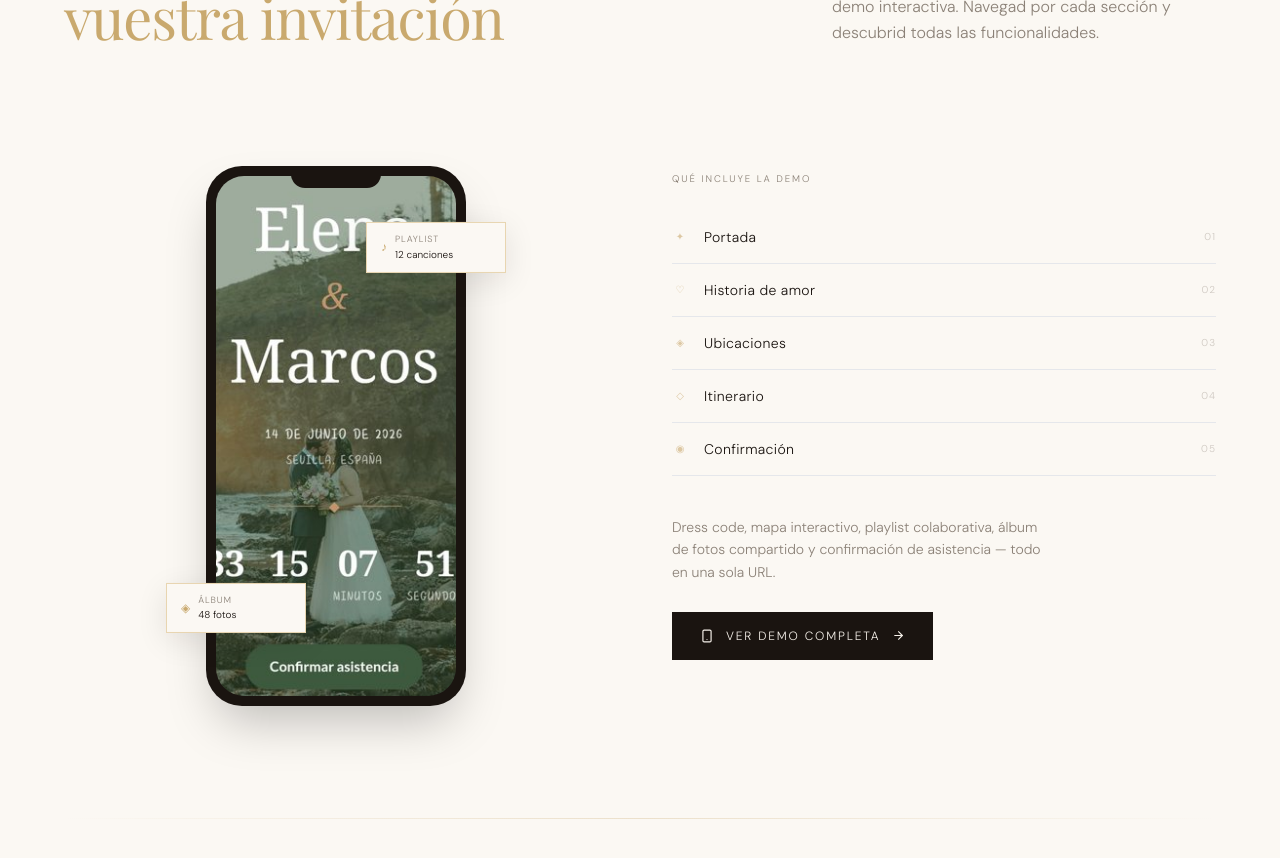
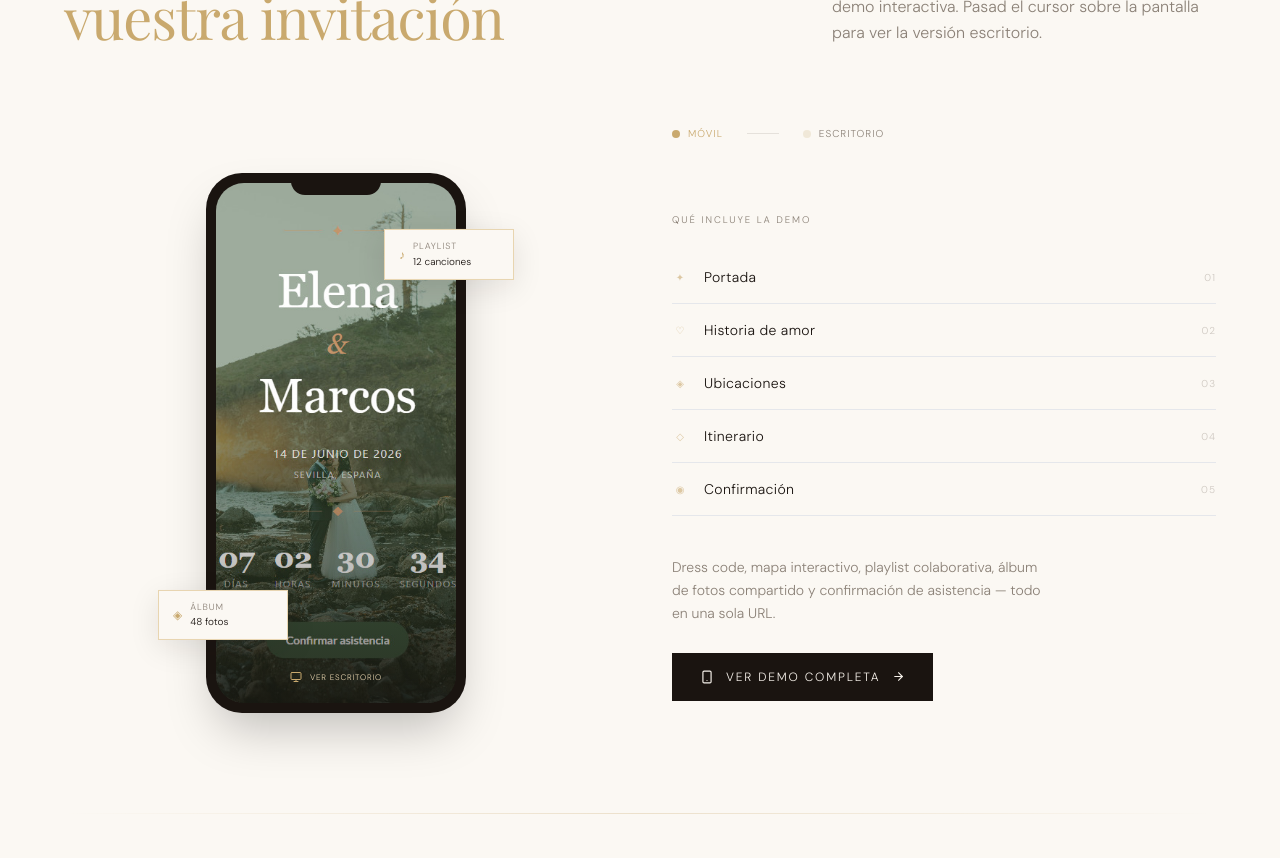
Before and after one commit to Ispaluan84/wedclick, a React (Vite) app in the folder client/: page / in a window 1280 px wide. Shown: the part 3320-4178 px from the top of the page. Built offline with nearby package versions, Linux system fonts and the light colour scheme; a web font is replaced by a local one.

Commit message:
Ajustes de diseño y visualización

```diff
--- a/client/src/components/sections/DemoPreview.jsx
+++ b/client/src/components/sections/DemoPreview.jsx
@@ -1,5 +1,6 @@
-import { motion } from 'framer-motion'
-import { ArrowRight, Smartphone } from 'lucide-react'
+import { useState } from 'react'
+import { motion, AnimatePresence } from 'framer-motion'
+import { ArrowRight, Smartphone, Monitor } from 'lucide-react'
 
 const fadeUp = (delay = 0) => ({
   initial:     { opacity: 0, y: 30 },
@@ -17,6 +18,8 @@ const miniaturas = [
 ]
 
 function DemoPreview() {
+  const [isDesktop, setIsDesktop] = useState(false)
+
   return (
     <section id="demo" className="bg-paper py-28 px-6 overflow-hidden">
 
@@ -40,7 +43,7 @@ function DemoPreview() {
             </h2>
             <p className="font-sans font-light text-warm-gray text-base leading-relaxed max-w-sm md:ml-auto">
               Explorad la invitación de Elena & Marcos, nuestra demo interactiva.
-              Navegad por cada sección y descubrid todas las funcionalidades.
+              Pasad el cursor sobre la pantalla para ver la versión escritorio.
             </p>
           </div>
         </motion.div>
@@ -48,7 +51,7 @@ function DemoPreview() {
         {/* Layout principal */}
         <div className="grid lg:grid-cols-2 gap-16 items-center">
 
-          {/* — Columna izquierda: mockup — */}
+          {/* — Columna izquierda: mockup interactivo — */}
           <motion.div
             initial={{ opacity: 0, x: -40 }}
             whileInView={{ opacity: 1, x: 0 }}
@@ -56,61 +59,67 @@ function DemoPreview() {
             transition={{ duration: 0.9, ease: 'easeOut' }}
             className="flex justify-center pt-10"
           >
-            <div className="relative">
+            {/* Contenedor con tamaño fijo para que el layout no salte */}
+            <div className="relative" style={{ height: '520px', width: '300px' }}>
 
-              {/* Teléfono — sin border-radius exagerado, geométrico */}
+              {/* — Vista MÓVIL — teléfono */}
+              <motion.div
+                animate={{
+                  opacity: isDesktop ? 0 : 1,
+                  scale:   isDesktop ? 0.92 : 1,
+                  y:       isDesktop ? 10 : 0,
+                }}
+                transition={{ duration: 0.45, ease: 'easeInOut' }}
+                className="absolute inset-0 flex justify-center"
+                style={{ pointerEvents: isDesktop ? 'none' : 'auto' }}
+              >
+                {/* Teléfono */}
                 <div
-                className="relative shadow-2xl w-[260px]"
+                  className="relative shadow-2xl cursor-pointer"
                   style={{
                     background: '#1A1410',
                     borderRadius: '2.25rem',
                     padding: '10px',
+                    width: '260px',
+                    alignSelf: 'flex-start',
                   }}
+                  onMouseEnter={() => setIsDesktop(true)}
                 >
                   {/* Notch */}
                   <div
                     className="absolute top-0 left-1/2 -translate-x-1/2 z-10"
                     style={{
-                    width: '90px',
-                    height: '22px',
+                      width: '90px', height: '22px',
                       background: '#1A1410',
                       borderBottomLeftRadius: '14px',
                       borderBottomRightRadius: '14px',
                     }}
                   />
-                {/* Pantalla */}
+                  {/* Pantalla móvil */}
                   <div
-                  className="relative overflow-hidden bg-cream"
+                    className="relative overflow-hidden"
+                    style={{ borderRadius: '1.75rem', aspectRatio: '9/19.5' }}
+                  >
+                    <img
+                      src="/screenshots/demo-mobile.jpg"
+                      alt="Demo móvil Elena & Marcos"
+                      className="w-full h-full object-cover object-top"
+                    />
+                    {/* Hint hover */}
+                    <div
+                      className="absolute inset-0 flex items-end justify-center pb-5"
                       style={{
-                    borderRadius: '1.75rem',
-                    aspectRatio: '9/19.5',
+                        background: 'linear-gradient(to top, rgba(26,20,16,0.55) 0%, transparent 50%)',
                       }}
                     >
-                  <img
-                    src="/screenshots/demo-portada.jpg"
-                    alt="Demo Elena & Marcos"
-                    className="w-full h-full object-cover"
-                    onError={(e) => {
-                      e.target.style.display = 'none'
-                      // Mostrar el fallback cuando la imagen falla
-                      e.target.nextElementSibling.style.display = 'flex'
-                    }}
-                  />
-                  {/* Fallback — solo visible si la imagen no carga */}
-                  <div
-                    className="absolute inset-0 flex-col items-center justify-center text-center px-6"
-                    style={{ display: 'none' }}
+                      <div className="flex items-center gap-2">
+                        <Monitor size={12} style={{ color: '#C9A96E' }} />
+                        <span
+                          className="font-sans uppercase tracking-widest"
+                          style={{ fontSize: '8px', color: '#E8D5B0' }}
                         >
-                    <p className="font-sans text-[8px] tracking-[0.25em] uppercase text-warm-gray mb-3">
-                      Nos casamos
-                    </p>
-                    <h3 className="font-serif text-lg text-ink leading-tight mb-2">
-                      Elena & Marcos
-                    </h3>
-                    <div className="w-6 h-px bg-w-gold my-2" />
-                    <p className="font-sans text-[9px] text-warm-gray font-light">
-                      15 · IX · 2025
-                    </p>
+                          Ver escritorio
+                        </span>
                       </div>
                     </div>
                   </div>
@@ -119,24 +128,20 @@ function DemoPreview() {
                   <motion.div
                     animate={{ y: [0, -7, 0] }}
                     transition={{ duration: 3.5, repeat: Infinity, ease: 'easeInOut' }}
-                className="absolute -right-10 top-14"
+                    className="absolute -right-12 top-14"
                     style={{
                       background: '#FBF8F3',
                       border: '1px solid #E8D5B0',
                       padding: '10px 14px',
-                  width: '140px',
+                      width: '130px',
                       boxShadow: '0 8px 30px rgba(26,20,16,0.10)',
                     }}
                   >
                     <div className="flex items-center gap-2">
                       <span className="text-w-gold text-xs">♪</span>
                       <div>
-                    <p className="font-sans text-[9px] tracking-widest uppercase text-warm-gray">
-                      Playlist
-                    </p>
-                    <p className="font-sans text-[10px] text-ink font-light">
-                      12 canciones
-                    </p>
+                        <p className="font-sans text-[9px] tracking-widest uppercase text-warm-gray">Playlist</p>
+                        <p className="font-sans text-[10px] text-ink font-light">12 canciones</p>
                       </div>
                     </div>
                   </motion.div>
@@ -145,24 +150,104 @@ function DemoPreview() {
                   <motion.div
                     animate={{ y: [0, 7, 0] }}
                     transition={{ duration: 4, repeat: Infinity, ease: 'easeInOut', delay: 1 }}
-                className="absolute -left-10 bottom-20"
+                    className="absolute -left-12 bottom-20"
                     style={{
                       background: '#FBF8F3',
                       border: '1px solid #E8D5B0',
                       padding: '10px 14px',
-                  width: '140px',
+                      width: '130px',
                       boxShadow: '0 8px 30px rgba(26,20,16,0.10)',
                     }}
                   >
                     <div className="flex items-center gap-2">
                       <span className="text-w-gold text-xs">◈</span>
                       <div>
-                    <p className="font-sans text-[9px] tracking-widest uppercase text-warm-gray">
-                      Álbum
-                    </p>
-                    <p className="font-sans text-[10px] text-ink font-light">
-                      48 fotos
-                    </p>
+                        <p className="font-sans text-[9px] tracking-widest uppercase text-warm-gray">Álbum</p>
+                        <p className="font-sans text-[10px] text-ink font-light">48 fotos</p>
+                      </div>
+                    </div>
+                  </motion.div>
+                </div>
+              </motion.div>
+
+              {/* — Vista ESCRITORIO — panel expandido */}
+              <motion.div
+                animate={{
+                  opacity: isDesktop ? 1 : 0,
+                  scale:   isDesktop ? 1 : 0.94,
+                  y:       isDesktop ? 0 : 10,
+                }}
+                transition={{ duration: 0.45, ease: 'easeInOut' }}
+                className="absolute inset-0 flex justify-center"
+                style={{ pointerEvents: isDesktop ? 'auto' : 'none' }}
+                onMouseLeave={() => setIsDesktop(false)}
+              >
+                <div
+                  className="relative shadow-2xl cursor-pointer overflow-hidden"
+                  style={{
+                    width: '420px',
+                    height: '500px',
+                    border: '1px solid rgba(201,169,110,0.25)',
+                    background: '#1A1410',
+                    marginLeft: '-60px', // desplaza para que use el espacio disponible
+                  }}
+                >
+                  {/* Barra de navegador simulada */}
+                  <div
+                    className="flex items-center gap-2 px-3"
+                    style={{
+                      height: '32px',
+                      background: '#141010',
+                      borderBottom: '1px solid rgba(201,169,110,0.15)',
+                    }}
+                  >
+                    <div className="flex gap-1.5">
+                      <div className="w-2.5 h-2.5 rounded-full bg-warm-gray/20" />
+                      <div className="w-2.5 h-2.5 rounded-full bg-warm-gray/20" />
+                      <div className="w-2.5 h-2.5 rounded-full bg-warm-gray/20" />
+                    </div>
+                    <div
+                      className="flex-1 mx-2 px-3 flex items-center"
+                      style={{
+                        height: '18px',
+                        background: 'rgba(255,255,255,0.05)',
+                        borderRadius: '3px',
+                      }}
+                    >
+                      <span
+                        className="font-sans font-light"
+                        style={{ fontSize: '9px', color: 'rgba(201,169,110,0.5)' }}
+                      >
+                        elena-marcos.wedclick.es
+                      </span>
+                    </div>
+                  </div>
+
+                  {/* Imagen escritorio */}
+                  <div style={{ height: 'calc(100% - 32px)', overflow: 'hidden' }}>
+                    <img
+                      src="/screenshots/demo-desktop.jpg"
+                      alt="Demo escritorio Elena & Marcos"
+                      className="w-full h-full object-cover object-top"
+                    />
+                  </div>
+
+                  {/* Hint volver */}
+                  <div
+                    className="absolute bottom-0 left-0 right-0 flex items-end justify-center pb-4"
+                    style={{
+                      background: 'linear-gradient(to top, rgba(26,20,16,0.6) 0%, transparent 60%)',
+                    }}
+                  >
+                    <div className="flex items-center gap-2">
+                      <Smartphone size={12} style={{ color: '#C9A96E' }} />
+                      <span
+                        className="font-sans uppercase tracking-widest"
+                        style={{ fontSize: '8px', color: '#E8D5B0' }}
+                      >
+                        Volver a móvil
+                      </span>
+                    </div>
                   </div>
                 </div>
               </motion.div>
@@ -172,6 +257,39 @@ function DemoPreview() {
 
           {/* — Columna derecha: secciones + CTA — */}
           <div className="flex flex-col gap-10">
+
+            {/* Indicador de modo activo */}
+            <motion.div {...fadeUp(0.1)}>
+              <div className="flex items-center gap-6 mb-8">
+                <div className="flex items-center gap-2">
+                  <motion.div
+                    animate={{ background: isDesktop ? 'rgba(201,169,110,0.2)' : '#C9A96E' }}
+                    transition={{ duration: 0.3 }}
+                    className="w-2 h-2 rounded-full"
+                  />
+                  <span
+                    className="font-sans text-[10px] tracking-widest uppercase transition-colors duration-300"
+                    style={{ color: isDesktop ? '#8B8177' : '#C9A96E' }}
+                  >
+                    Móvil
+                  </span>
+                </div>
+                <div className="w-8 h-px bg-warm-gray/20" />
+                <div className="flex items-center gap-2">
+                  <motion.div
+                    animate={{ background: isDesktop ? '#C9A96E' : 'rgba(201,169,110,0.2)' }}
+                    transition={{ duration: 0.3 }}
+                    className="w-2 h-2 rounded-full"
+                  />
+                  <span
+                    className="font-sans text-[10px] tracking-widest uppercase transition-colors duration-300"
+                    style={{ color: isDesktop ? '#C9A96E' : '#8B8177' }}
+                  >
+                    Escritorio
+                  </span>
+                </div>
+              </div>
+            </motion.div>
 
             {/* Lista de secciones */}
             <motion.div {...fadeUp(0.2)}>
@@ -186,7 +304,7 @@ function DemoPreview() {
                     whileInView={{ opacity: 1, x: 0 }}
                     viewport={{ once: true }}
                     transition={{ duration: 0.5, delay: 0.1 * i }}
-                    className="flex items-center gap-4 py-4 border-b border-ink/8 group"
+                    className="flex items-center gap-4 py-4 border-b border-ink/8"
                   >
                     <span className="font-sans text-[10px] text-w-gold/60 w-4 text-center">
                       {m.emoji}
```
Also changed, not shown: client/public/screenshots/demo-desktop.jpg (added), client/public/screenshots/demo-mobile.jpg (added). Lines whose indentation alone changed are shown as unchanged.
